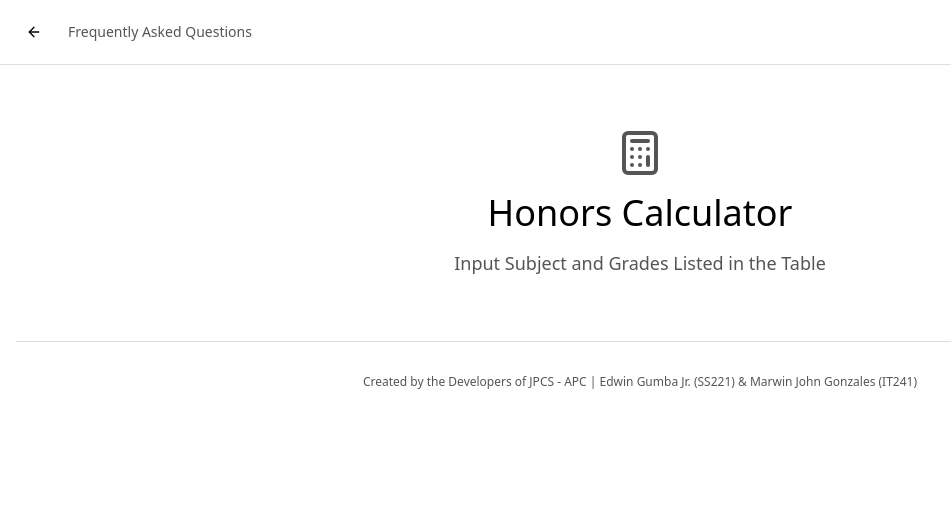
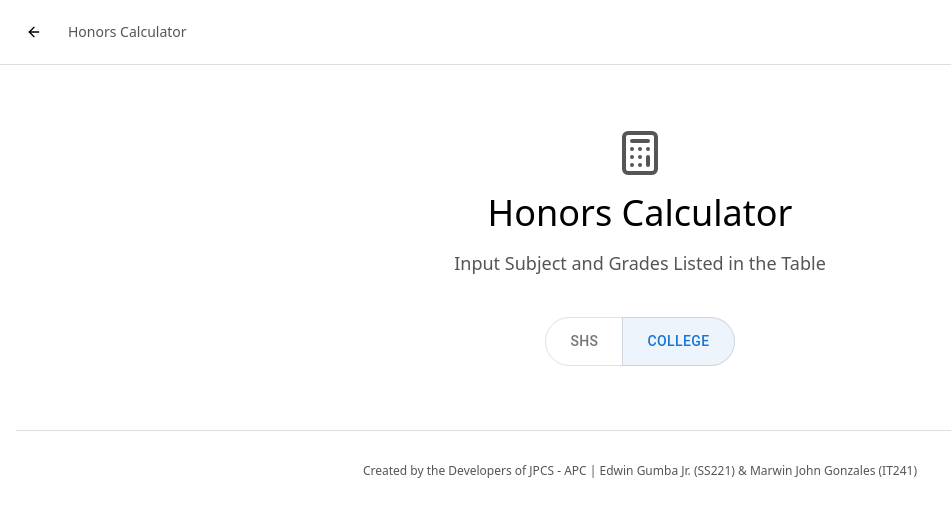
Before and after one commit to jpcsapc/APC-Honors-Checker, a Next.js app: page /honors in a window 1280 px wide. Shown: the top 516 px of the page, without its empty margins (0-951 px from the left). Built offline with nearby package versions, Linux system fonts and the light colour scheme.

Commit message:
refactor: update Honors Calculator page structure and integrate ToggleLevelSelector

```diff
--- a/src/app/honors/page.tsx
+++ b/src/app/honors/page.tsx
@@ -1,18 +1,13 @@
 "use client"
-
+import * as React from 'react';
 import { Button } from "@/components/ui/button"
 import { Accordion, AccordionContent, AccordionItem, AccordionTrigger } from "@/components/ui/accordion"
 import { ArrowLeft, HelpCircle, Calculator } from "lucide-react"
+import { ToggleLevelSelector } from '../../components/ToggleLevelSelector';
 import Link from "next/link"
-import { useState } from "react"
 
-export default function FAQPage() {
-  const [openItem, setOpenItem] = useState<number | null>(null)
-
-  const handleToggle = (index: number) => {
-    setOpenItem(openItem === index ? null : index)
-  }
-
+export default function HonorsCalcu() {
+  const [level, setLevel] = React.useState('college');
   return (
     <div className="min-h-screen bg-background">
       {/* Header */}
@@ -24,7 +19,7 @@ export default function FAQPage() {
                 <ArrowLeft className="h-4 w-4" />
               </Button>
             </Link>
-            <h1 className="text-sm text-muted-foreground">Frequently Asked Questions</h1>
+            <h1 className="text-sm text-muted-foreground">Honors Calculator</h1>
           </div>
         </div>
       </header>
@@ -32,7 +27,7 @@ export default function FAQPage() {
       {/* Main Content */}
       <main className="container mx-auto px-4 py-16">
         {/* Hero Section */}
-        <div className="text-center mb-16">
+        <div className="text-center mb-10">
           <div className="flex justify-center mb-4">
             <Calculator className="h-12 w-12 text-muted-foreground" />
           </div>
@@ -44,6 +39,9 @@ export default function FAQPage() {
           </p>
         </div>
 
+        {/* Toggle Level Selector */}
+        <ToggleLevelSelector value={level} onChange={setLevel} />
+
         {/* Footer */}
         <footer className="border-t pt-8 mt-16">
           <p className="text-center text-xs text-muted-foreground">
@@ -52,5 +50,5 @@ export default function FAQPage() {
         </footer>
       </main>
     </div>
-  )
+  );
 }
```
